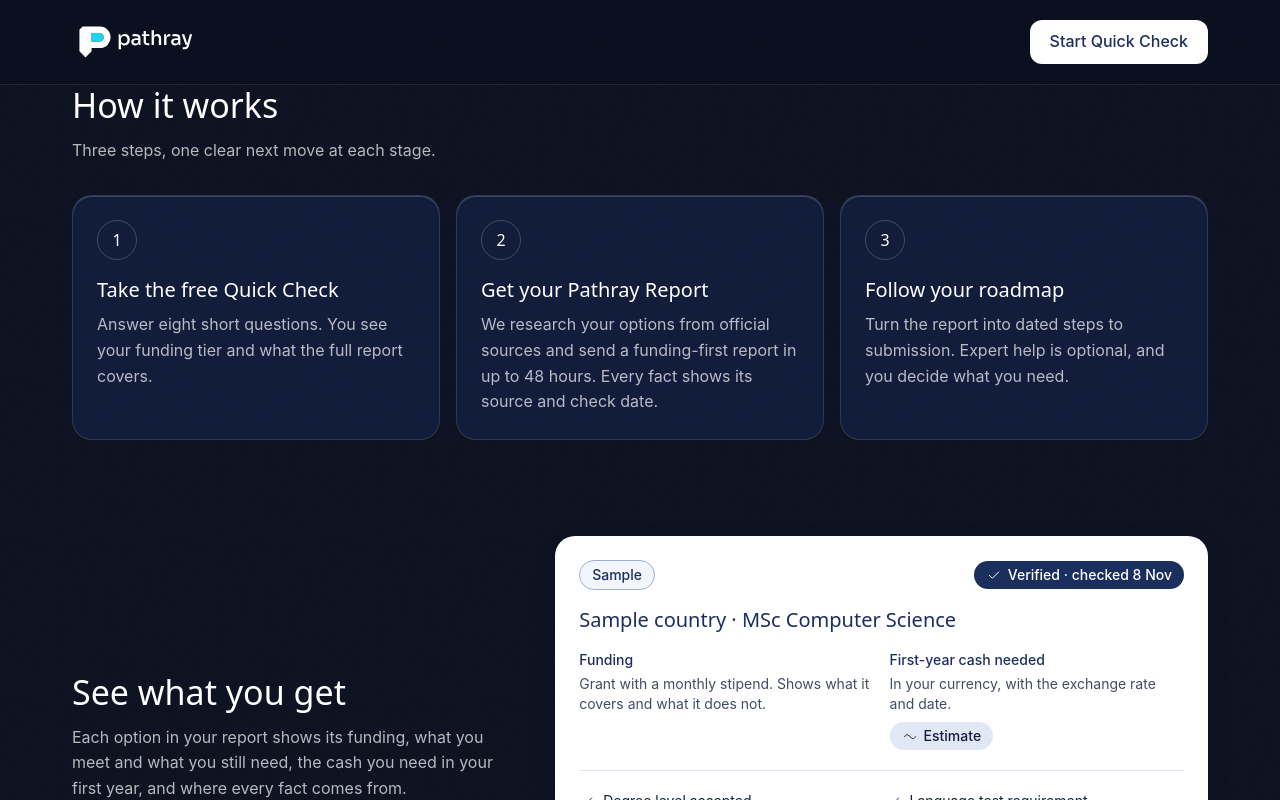
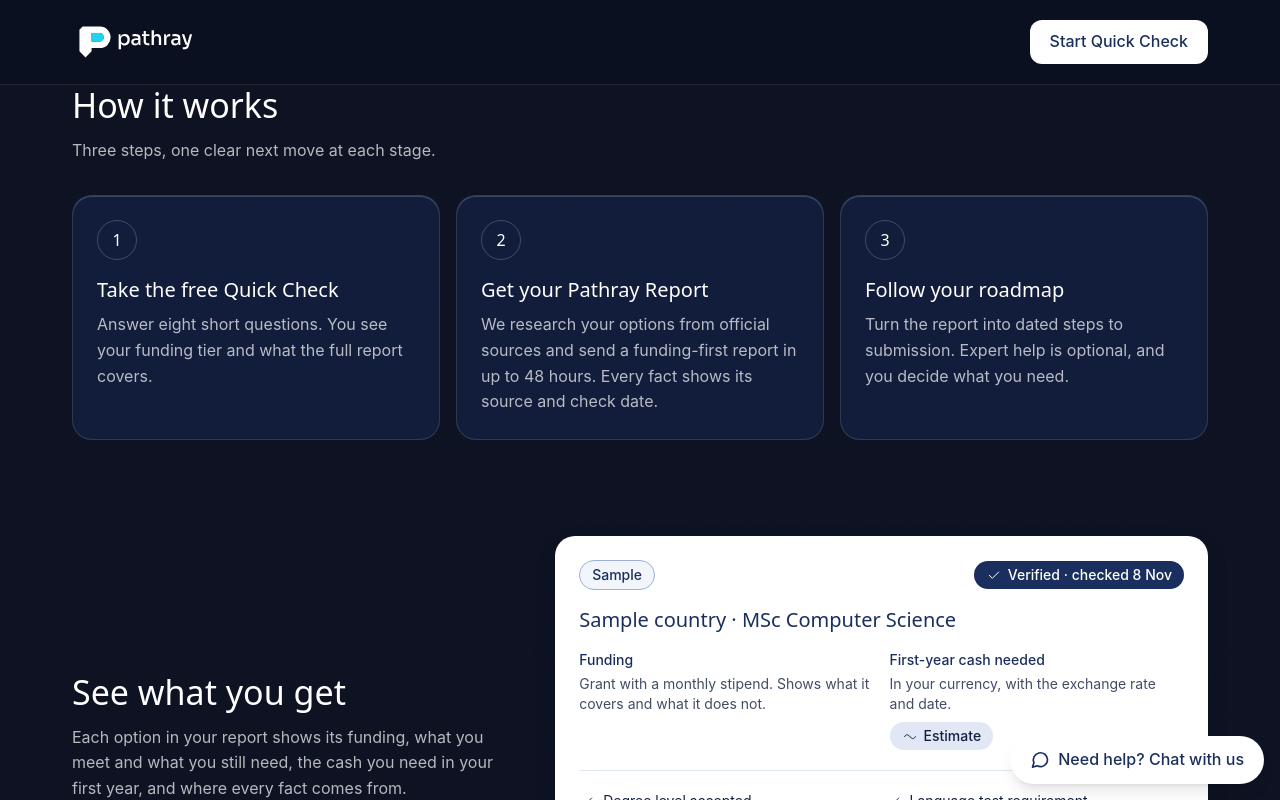
Before and after one commit to YezolAIorganization/pathray, a React (Vite) app: page / in a window 1280 px wide. Shown: the top 800 px of the page. Built offline with nearby package versions, Linux system fonts and the light colour scheme; no server answers.

Commit message:
Add floating WhatsApp help button

```diff
--- a/src/App.tsx
+++ b/src/App.tsx
@@ -6,6 +6,7 @@ import { AccountPage } from './features/account/AccountPage';
 import { SignInPage } from './features/account/SignInPage';
 import { HomePage } from './features/home/HomePage';
 import { AdminPage } from './features/admin/AdminPage';
+import { WhatsAppButton } from './features/support/WhatsAppButton';
 
 export function App() {
   return (
@@ -20,6 +21,7 @@ export function App() {
         <Route path="/kit" element={<ComponentKitPage />} />
         <Route path="*" element={<Navigate to="/" replace />} />
       </Routes>
+      <WhatsAppButton />
     </BrowserRouter>
   );
 }
--- /dev/null
+++ b/src/features/support/WhatsAppButton.tsx
@@ -0,0 +1,37 @@
+import { useLocation } from 'react-router-dom';
+
+const WHATSAPP_NUMBER = '923489026184';
+const WHATSAPP_MESSAGE = 'Hi Pathray, I need help with my Quick Check.';
+
+const href = `https://wa.me/${WHATSAPP_NUMBER}?text=${encodeURIComponent(WHATSAPP_MESSAGE)}`;
+
+export function WhatsAppButton() {
+  const { pathname } = useLocation();
+
+  // The admin page is for staff, so students' help button is hidden there.
+  if (pathname.startsWith('/admin')) return null;
+
+  return (
+    <a
+      href={href}
+      target="_blank"
+      rel="noopener noreferrer"
+      aria-label="Chat with us on WhatsApp"
+      className="fixed bottom-4 right-4 z-50 inline-flex min-h-12 items-center gap-2 rounded-full bg-white px-5 font-medium text-navy shadow-lg transition-transform duration-150 ease-pathray active:scale-[0.97] focus-visible:outline-2 focus-visible:outline-offset-2 focus-visible:outline-cyan-bright"
+    >
+      <svg
+        aria-hidden="true"
+        viewBox="0 0 24 24"
+        className="size-5 shrink-0"
+        fill="none"
+        stroke="currentColor"
+        strokeWidth="2"
+        strokeLinecap="round"
+        strokeLinejoin="round"
+      >
+        <path d="M21 11.5a8.4 8.4 0 0 1-12.4 7.4L3 20.5l1.7-5.3A8.5 8.5 0 1 1 21 11.5Z" />
+      </svg>
+      Need help? Chat with us
+    </a>
+  );
+}
```
